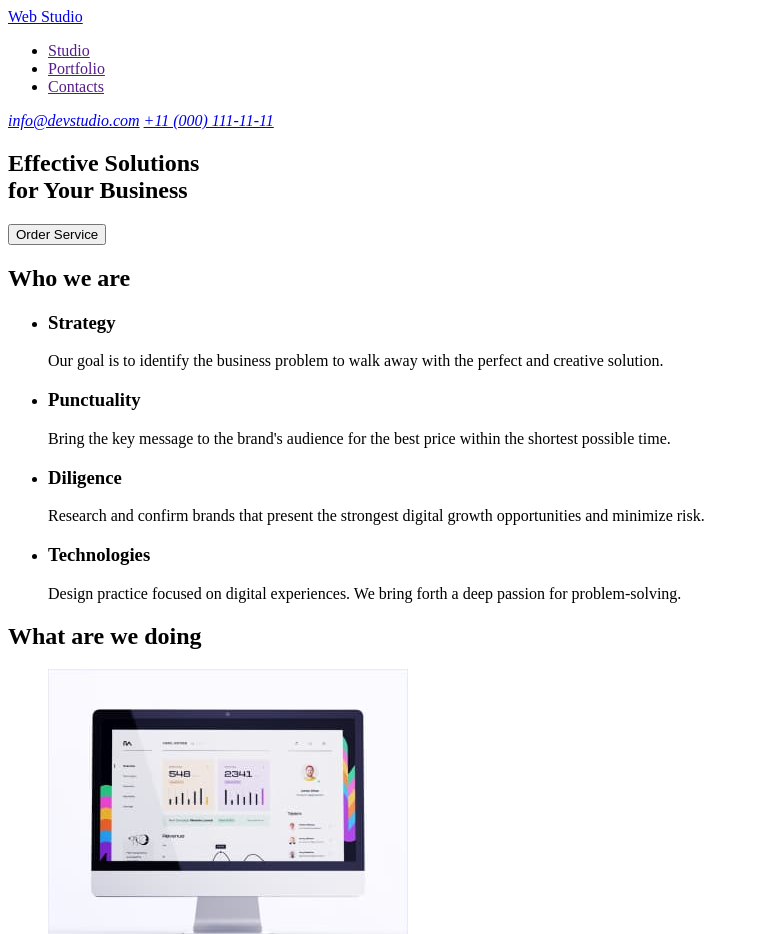
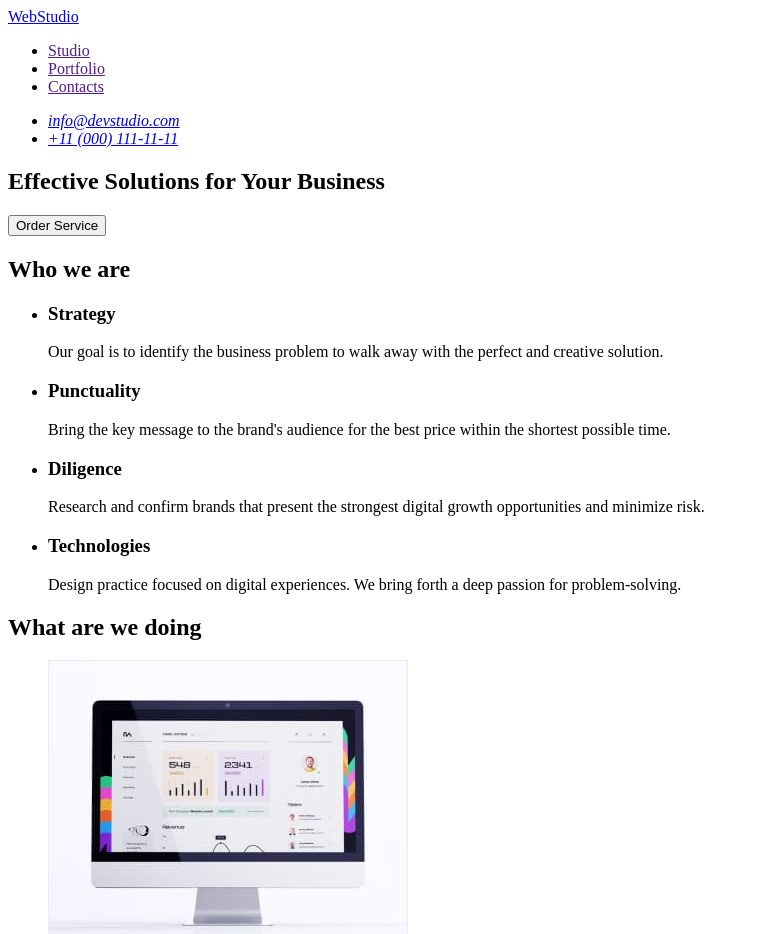
Before and after one commit to Sergei-git/goit-markup-hw-01, a plain HTML site: page index.html in a window 1280 px wide. Shown: the top 934 px of the page, without its empty margins (0-759 px from the left). Drawn offline with Linux system fonts and the light colour scheme.

Commit message:
Fixed errors in index.html after HW test1

```diff
--- a/index.html
+++ b/index.html
@@ -10,7 +10,7 @@
     <!-- Шапка сайта -->
     <header>
       <nav>
-        <a href="./index.html">Web Studio</a>
+        <a href="./index.html">WebStudio</a>
 
         <ul>
           <li><a href="">Studio</a></li>
@@ -20,18 +20,21 @@
       </nav>
 
       <address>
-        <a href="mailto:info@devstudio.com">info@devstudio.com</a>
-        <a href="tel:+110001111111">+11 (000) 111-11-11</a>
+        <ul>
+          <li>
+            <a href="mailto:info@devstudio.com">info@devstudio.com</a>
+          </li>
+          <li>
+            <a href="tel:+110001111111">+11 (000) 111-11-11</a>
+          </li>
+        </ul>
       </address>
     </header>
 
     <main>
       <!-- Герой -->
       <section>
-        <h1>
-          Effective Solutions <br />
-          for Your Business
-        </h1>
+        <h1>Effective Solutions for Your Business</h1>
         <button type="button">Order Service</button>
       </section>
 
@@ -134,7 +137,7 @@
 
     <!-- Футер -->
     <footer>
-      <a href="./index.html">Web Studio</a>
+      <a href="./index.html">WebStudio</a>
       <p>
         Increase the flow of customers and sales for your business with digital
         marketing & growth solutions.
```
